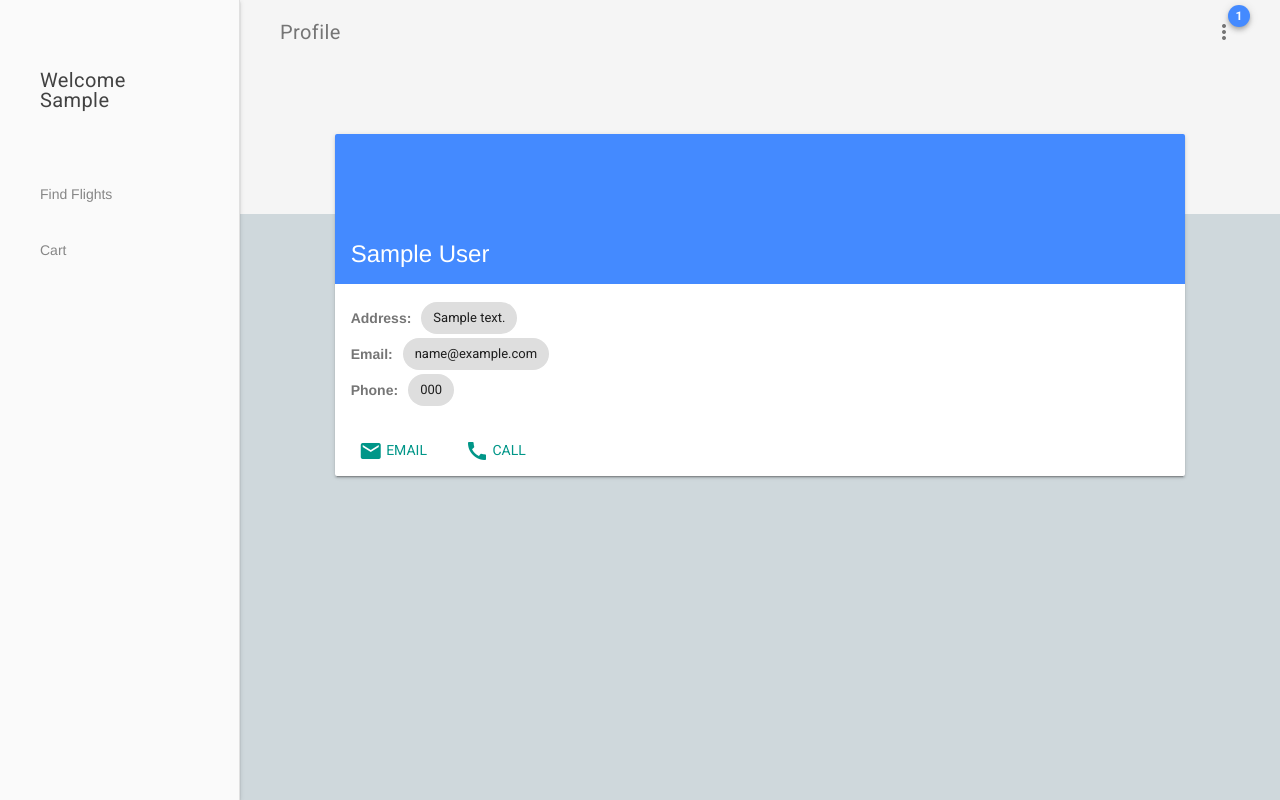
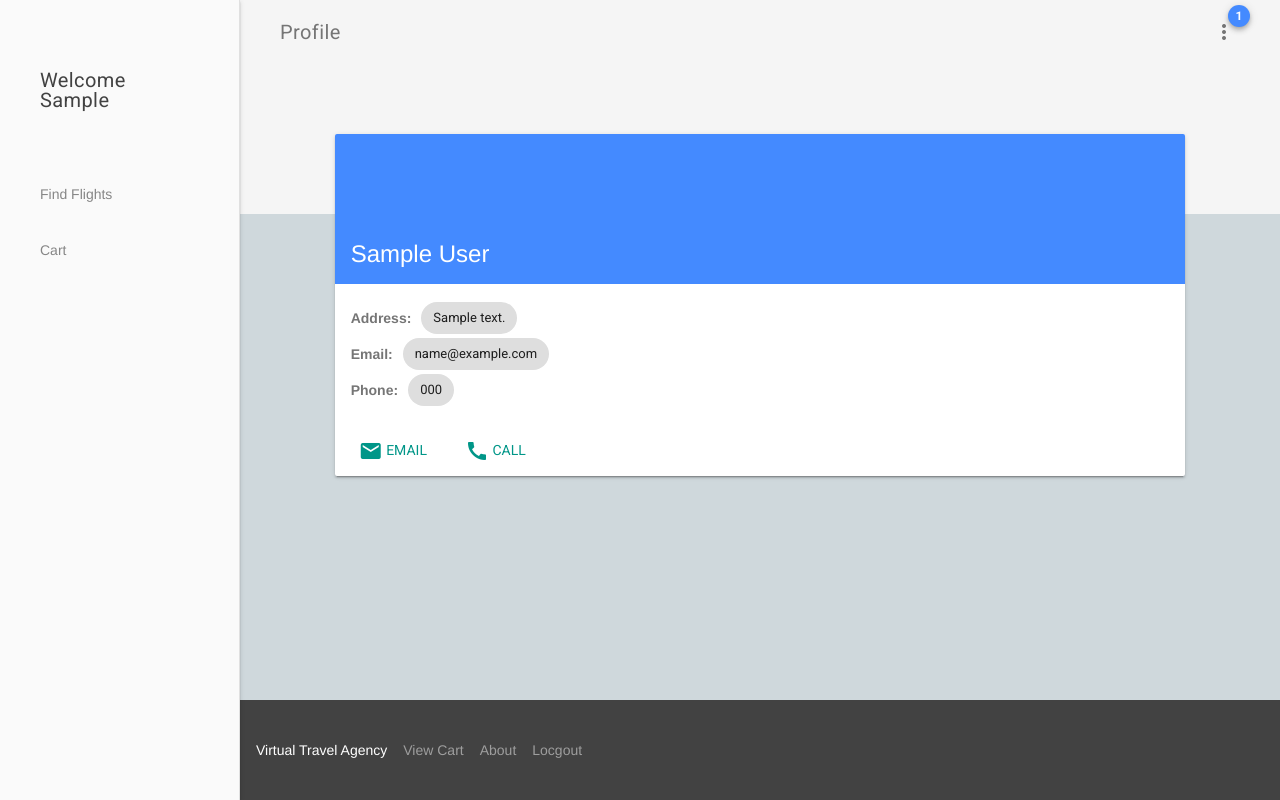
Before and after one commit to gsu-web-programming-class/virtual-travel-agency, a PHP site: page /profile/index.php in a window 1280 px wide. Run offline with PHP 8.4, Linux system fonts and the light colour scheme; the visitor is signed in with stand-in values (Sample User, id 1); tables that the repository leaves empty or names only in its code hold one stand-in row (values such as "Sample post"); data that the repository does not hold is empty; style sheets or scripts are compiled from the project's sources; some libraries are stand-ins or nearby versions.

Commit message:
Added footer

```diff
--- a/src/includes/main_layout_bottom.php
+++ b/src/includes/main_layout_bottom.php
@@ -1,3 +1,13 @@
 </main>
+<footer class="mdl-mini-footer">
+    <div class="mdl-mini-footer__left-section">
+        <div class="mdl-logo">Virtual Travel Agency</div>
+        <ul class="mdl-mini-footer__link-list">
+            <li><a href="/cart">View Cart</a></li>
+            <li><a href="/about">About</a></li>
+            <li><a href="/logout">Locgout</a></li>
+        </ul>
+    </div>
+</footer>
 </div>
 <script defer src="https://code.getmdl.io/1.3.0/material.min.js"></script>
--- a/src/main.scss
+++ b/src/main.scss
@@ -41,6 +41,14 @@ dialog::backdrop {
   }
 }
 
+footer {
+  margin-left : 240px;
+
+  @media screen and (max-width : 1024px) {
+    margin-left : 0;
+  }
+}
+
 .mdl-layout--fixed-drawer > main.mdl-layout__content {
   @media screen and (max-width : 1024px) {
     width : 100%;
```
